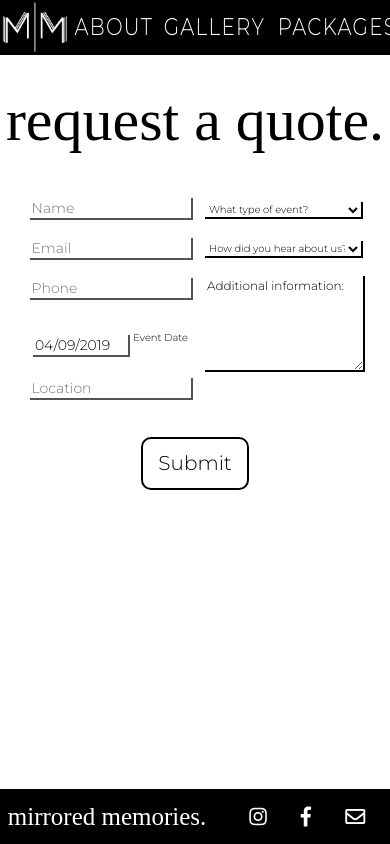
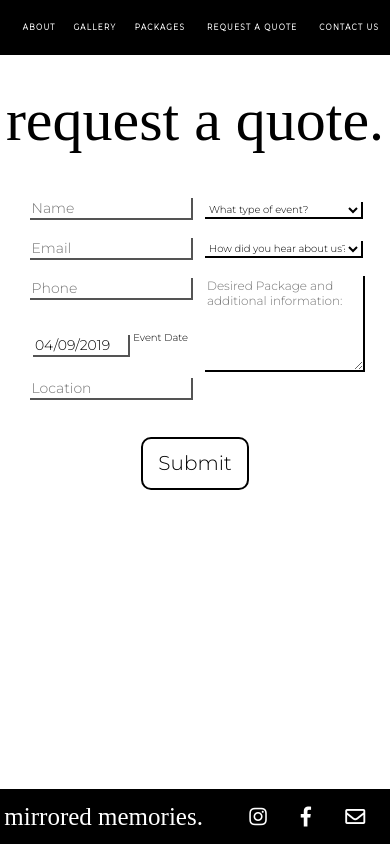
Before and after one commit to TrevBo25/mirrored-memories-qc, a React (Create React App) app: page /quote in a window 390 px wide. Built offline with nearby package versions, Linux system fonts and the light colour scheme; a web font is replaced by a local one.

Commit message:
Mobile ready and text fixes

```diff
--- a/src/components/Footer.js
+++ b/src/components/Footer.js
@@ -11,7 +11,7 @@ const Footer = ({color, update}) => color === 'white' ? (
   </div>
 ) : (
   <div className={`footer-black`}>
-    <h1 className='nav-header'>mirrored memories.</h1>
+    <Link to='/'><h1 className='nav-header'>mirrored memories.</h1></Link>
     <div className='footer-media'>
       <a href="https://www.instagram.com/mirroredmemoriesphotoboothqc/" target="_blank" rel="noopener noreferrer"><i class="fab fa-instagram"></i></a>
       <a href="https://www.facebook.com/mirroredmemoriesqc" target="_blank" rel="noopener noreferrer"><i class="fab fa-facebook-f"></i></a>
--- a/src/components/Nav.js
+++ b/src/components/Nav.js
@@ -2,12 +2,12 @@ import React from 'react'
 import logo from '../styles/assets/whiteNoBack.png'
 import {Link} from 'react-router-dom'
 
-const Nav = ({color, update}) => color === 'white' ? (
-  <div className={`nav-white`} >
+const Nav = ({color, update, open, handleOpen}) => color === 'white' ? (
+  <div className='nav-white' >
     <h1 className='nav-header'>mirrored memories.</h1>
   </div>
 ) : (
-  <div className={`nav-black`} >
+  <div className='nav-black' >
     <Link to='/' onClick={() => update('white')}>
       <div className='nav-logo'>
         <img src={logo} alt='' />
--- a/src/components/Quote.js
+++ b/src/components/Quote.js
@@ -17,7 +17,7 @@ export default class Quote extends Component {
       type: '',
       location: '',
       hear: '',
-      add: 'Additional information:',
+      add: '',
       nope: false
     }
 
@@ -83,7 +83,7 @@ export default class Quote extends Component {
                 <option value="Past Event">Past Event</option>
                 <option value="Other">Other</option>
               </select>
-              <textarea className="inputs textarea" value={this.state.add} placeholder="Anything else you want us to know?" onChange={(e) => {this.setState({add: e.target.value})}} rows="6" cols=""/>
+              <textarea className="inputs textarea" placeholder="Desired Package and additional information:" value={this.state.add} onChange={(e) => {this.setState({add: e.target.value})}} rows="6" cols=""/>
             </div>
           </div>
           <div className={`quote-form-submit ${this.state.nope ? 'nope' : ''}`} onClick={() => {this.handleSubmit()}} ><span class="button-text">{this.state.nope ? 'Please fill out all fields.' : 'Submit'}</span></div>
--- a/src/styles/_footer.scss
+++ b/src/styles/_footer.scss
@@ -48,6 +48,7 @@
         margin-left: 2%;
         text-decoration: none;
         color: white;
+        white-space: nowrap;
         @media screen and (max-width: 400px) {
             font-size: 25px;
         }
--- a/src/styles/_nav.scss
+++ b/src/styles/_nav.scss
@@ -44,6 +44,16 @@
             transition: all .4s ease;
             cursor: pointer;
         }
+        @media screen and (max-width: 900px) {
+            font-size: 18px;
+        }
+        @media screen and (max-width: 720px) {
+            font-size: 14px;
+        }
+        @media screen and (max-width: 540px) {
+            font-size: 8px;
+            font-weight: bold;
+        }
     }
     .nav-logo {
         padding-top: 8px;
@@ -52,5 +62,8 @@
             height: 100%;
             width: auto;
         }
+        @media screen and (max-width: 720px) {
+            display: none;
+        }
     }
 }
```
Also changed, not shown: 2 other files (tests, documents, lock files or other folders).
